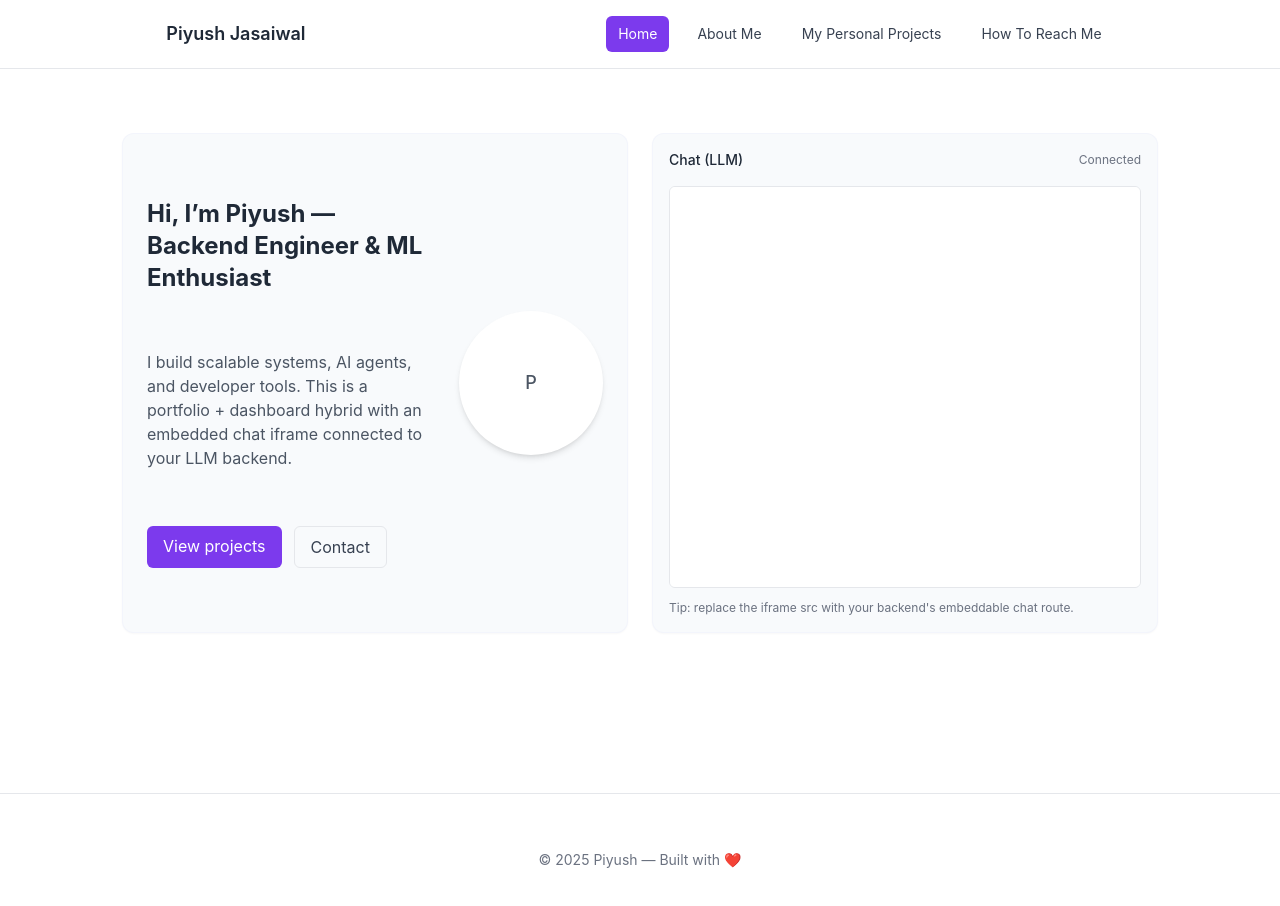
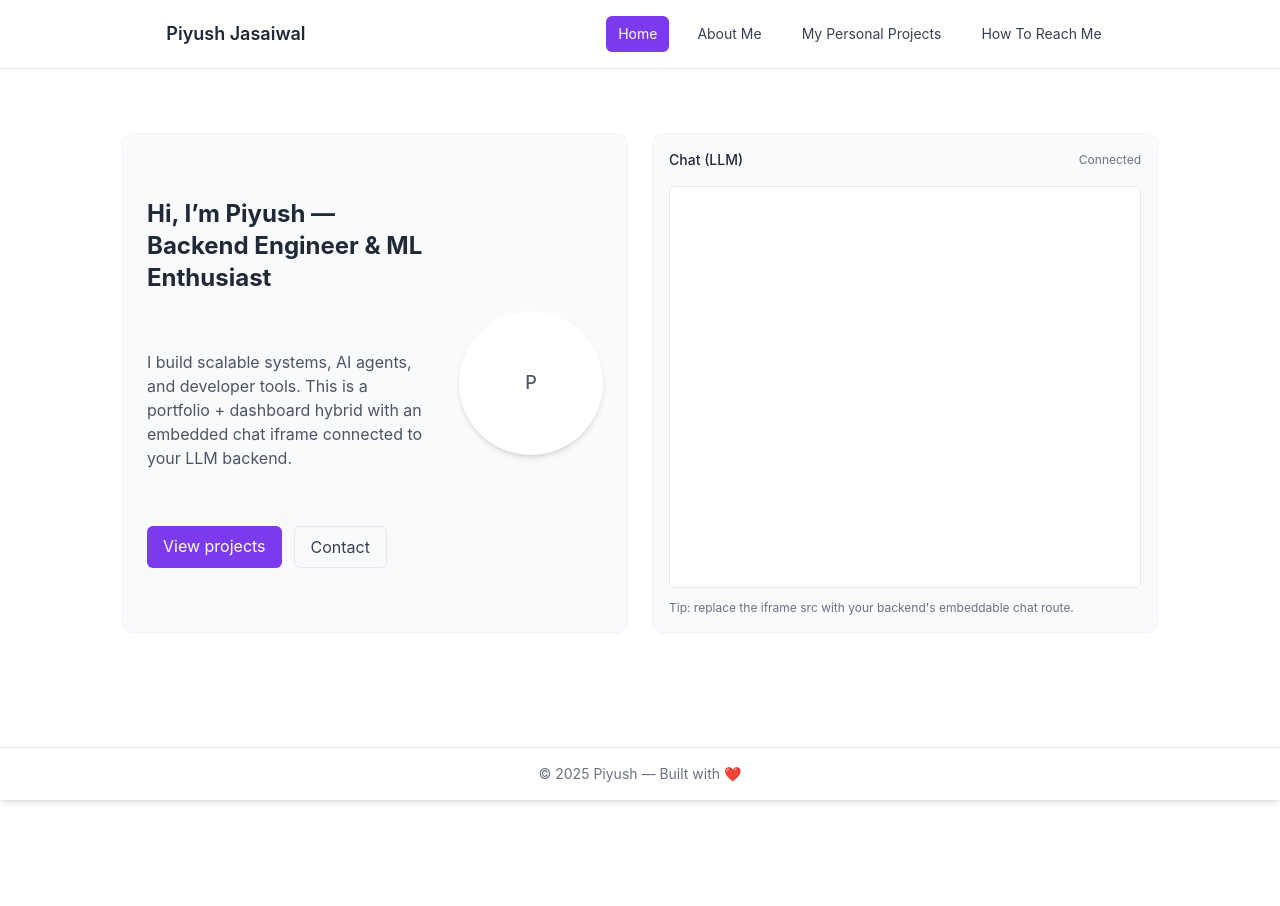
Before and after one commit to piyushjasaiwal/LLM_Portfolio, a Next.js app in the folder frontend/: page / in a window 1280 px wide. Shown: the top 906 px of the page. After the commit the page ends 800 px from the top, so only its background shows below. Built offline with nearby package versions, Linux system fonts and the light colour scheme.

Commit message:
making the footer stick to the bottom

```diff
--- a/frontend/components/Footer.js
+++ b/frontend/components/Footer.js
@@ -2,8 +2,11 @@
 
 export default function Footer() {
   return (
-    <footer className="w-full border-t mt-12 py-6">
-      <div className="container text-center text-sm text-gray-500">© {new Date().getFullYear()} Piyush — Built with ❤️</div>
+    <footer className="fixed bottom-0 left-0 w-full border-t bg-white py-0 shadow-md">
+      <div className="mx-auto text-center text-sm text-gray-500 p-4">
+  © {new Date().getFullYear()} Piyush — Built with ❤️
+</div>
+
     </footer>
-  )
+  );
 }
```
